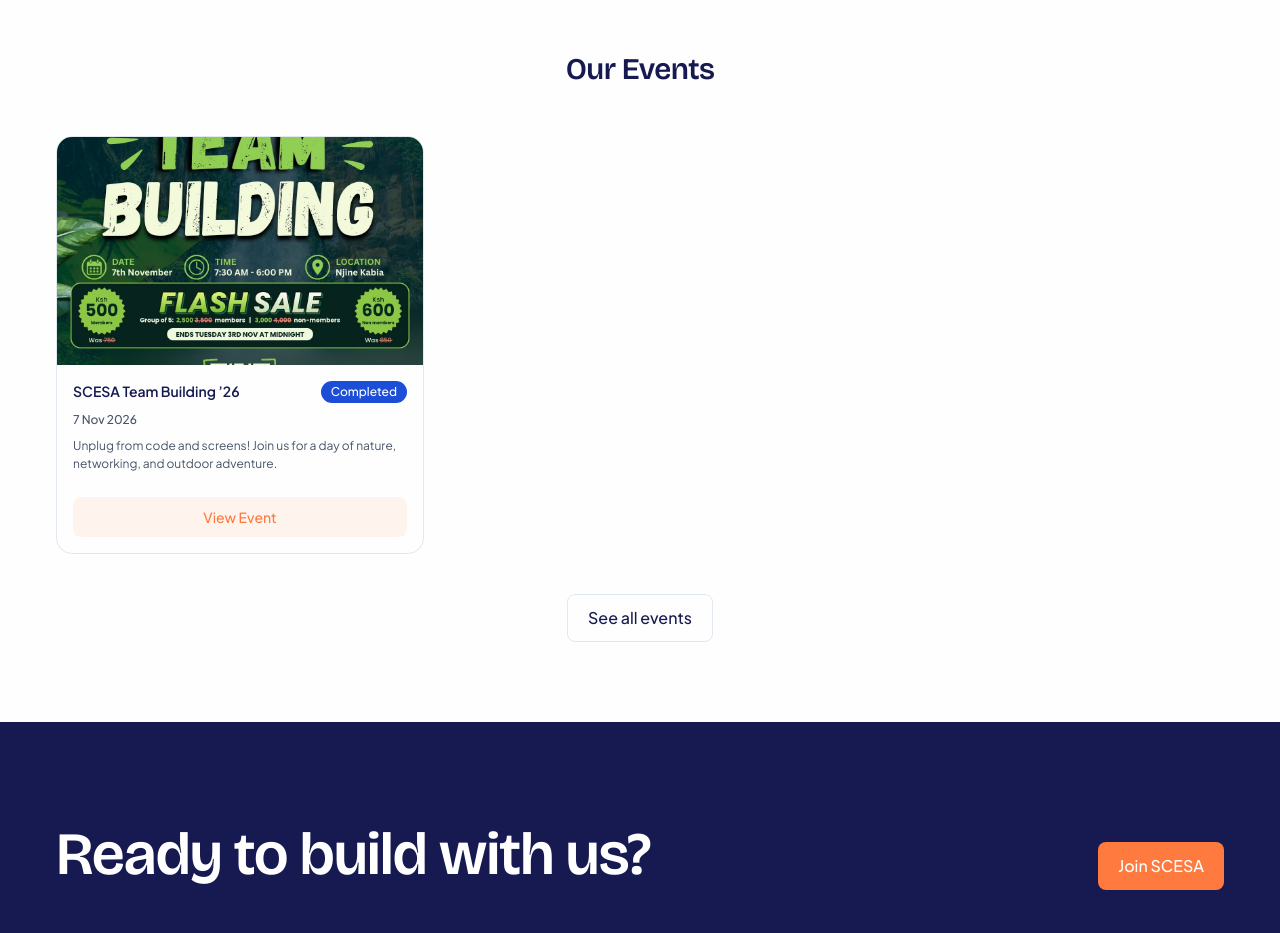
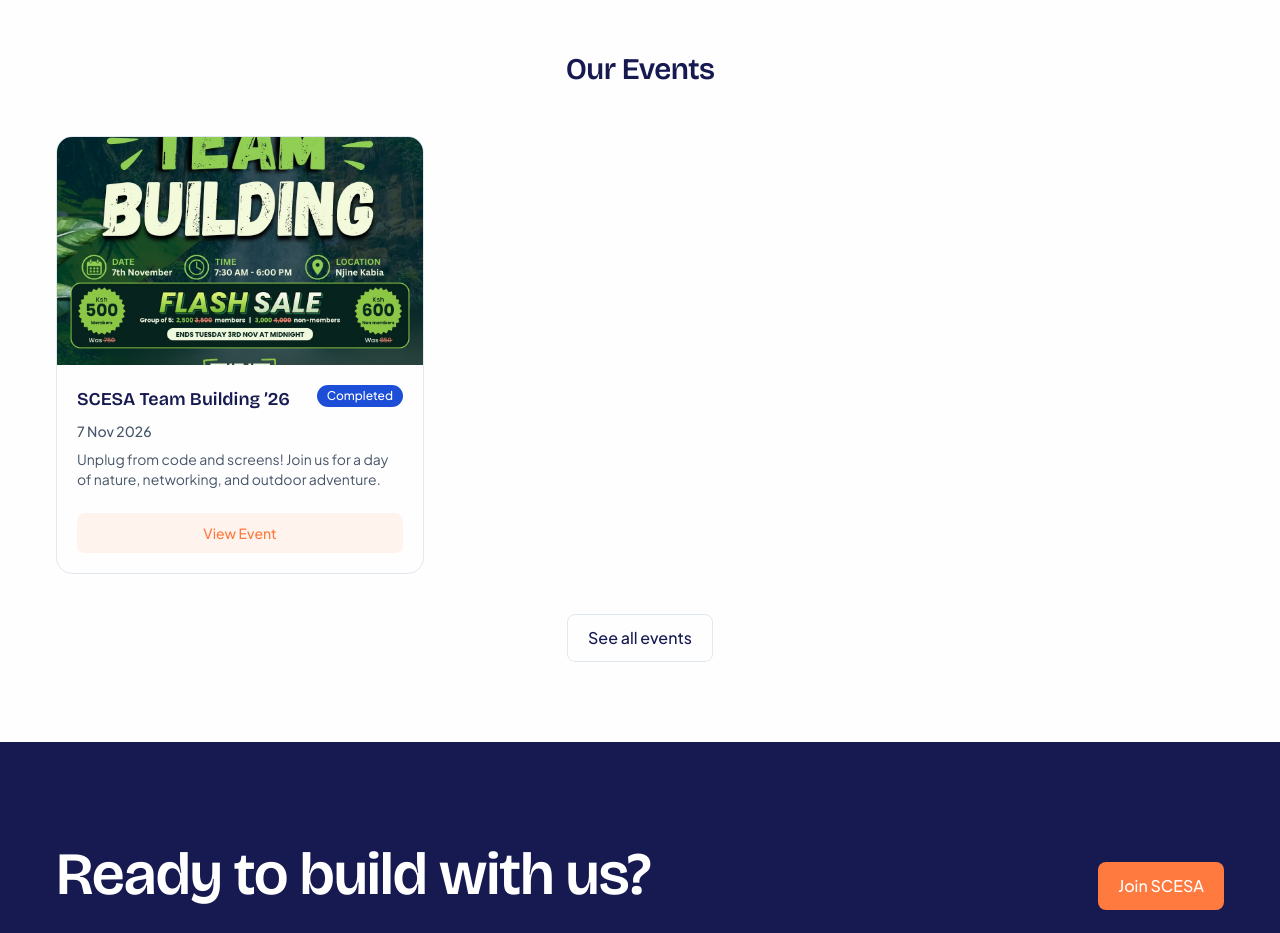
Before and after one commit to scesa-su/scesa-website, a Next.js app: page / in a window 1280 px wide. Shown: the part 1300-2233 px from the top of the page. Built offline with nearby package versions, Linux system fonts and the light colour scheme.

Commit message:
feat(events): make event cards fully clickable with larger type and hover states

```diff
--- a/src/presentation/components/events/EventCard.tsx
+++ b/src/presentation/components/events/EventCard.tsx
@@ -1,4 +1,5 @@
 import Image from "next/image";
+import Link from "next/link";
 import type { EventStatus } from "@/domain/entities/Event";
 import { Badge } from "@/presentation/components/ui/Badge";
 import { Button } from "@/presentation/components/ui/Button";
@@ -19,24 +20,31 @@ type EventCardProps = {
 
 export function EventCard({ title, excerpt, status, image, imageAlt, href, date }: EventCardProps) {
   return (
-    <Card className="flex h-full flex-col">
-      <div className="relative aspect-16/10">
+    <Card className="group relative flex h-full flex-col transition duration-500 ease-out-expo hover:-translate-y-1 hover:shadow-xl">
+      <div className="relative aspect-16/10 overflow-hidden">
         <Image
           src={image}
           alt={imageAlt}
           fill
           sizes="(min-width: 1024px) 33vw, (min-width: 640px) 50vw, 100vw"
-          className="object-cover"
+          className="object-cover transition-transform duration-700 ease-out-expo group-hover:scale-105"
         />
       </div>
-      <div className="flex flex-1 flex-col gap-2 p-4">
+      <div className="flex flex-1 flex-col gap-2 p-5">
         <div className="flex items-start justify-between gap-3">
-          <h3 className="text-sm font-semibold text-brand-primary">{title}</h3>
+          <h3 className="font-display text-lg font-semibold text-brand-primary">
+            <Link
+              href={href}
+              className="rounded-sm after:absolute after:inset-0 focus-visible:outline-none focus-visible:ring-2 focus-visible:ring-brand-accent"
+            >
+              {title}
+            </Link>
+          </h3>
           <Badge variant={status}>{STATUS_LABEL[status]}</Badge>
         </div>
-        {date && <p className="text-xs font-medium text-brand-muted">{date}</p>}
-        <p className="mb-4 text-xs text-brand-muted">{excerpt}</p>
-        <Button href={href} variant="soft" aria-label={`View event: ${title}`} className="mt-auto w-full">
+        {date && <p className="text-sm font-medium text-brand-muted">{date}</p>}
+        <p className="mb-4 text-sm text-brand-muted">{excerpt}</p>
+        <Button href={href} variant="soft" aria-label={`View event: ${title}`} className="relative mt-auto w-full">
           View Event
         </Button>
       </div>
```
